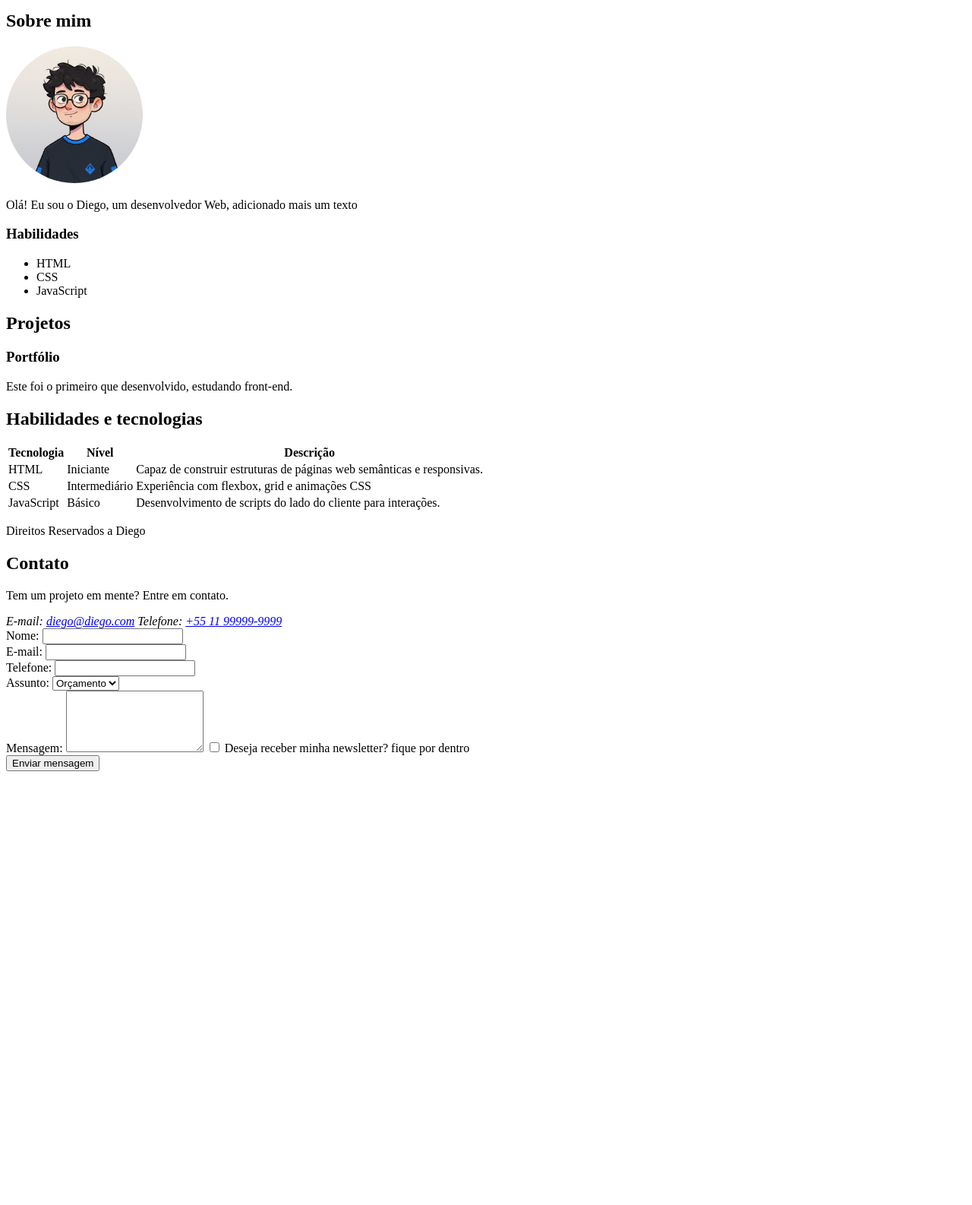
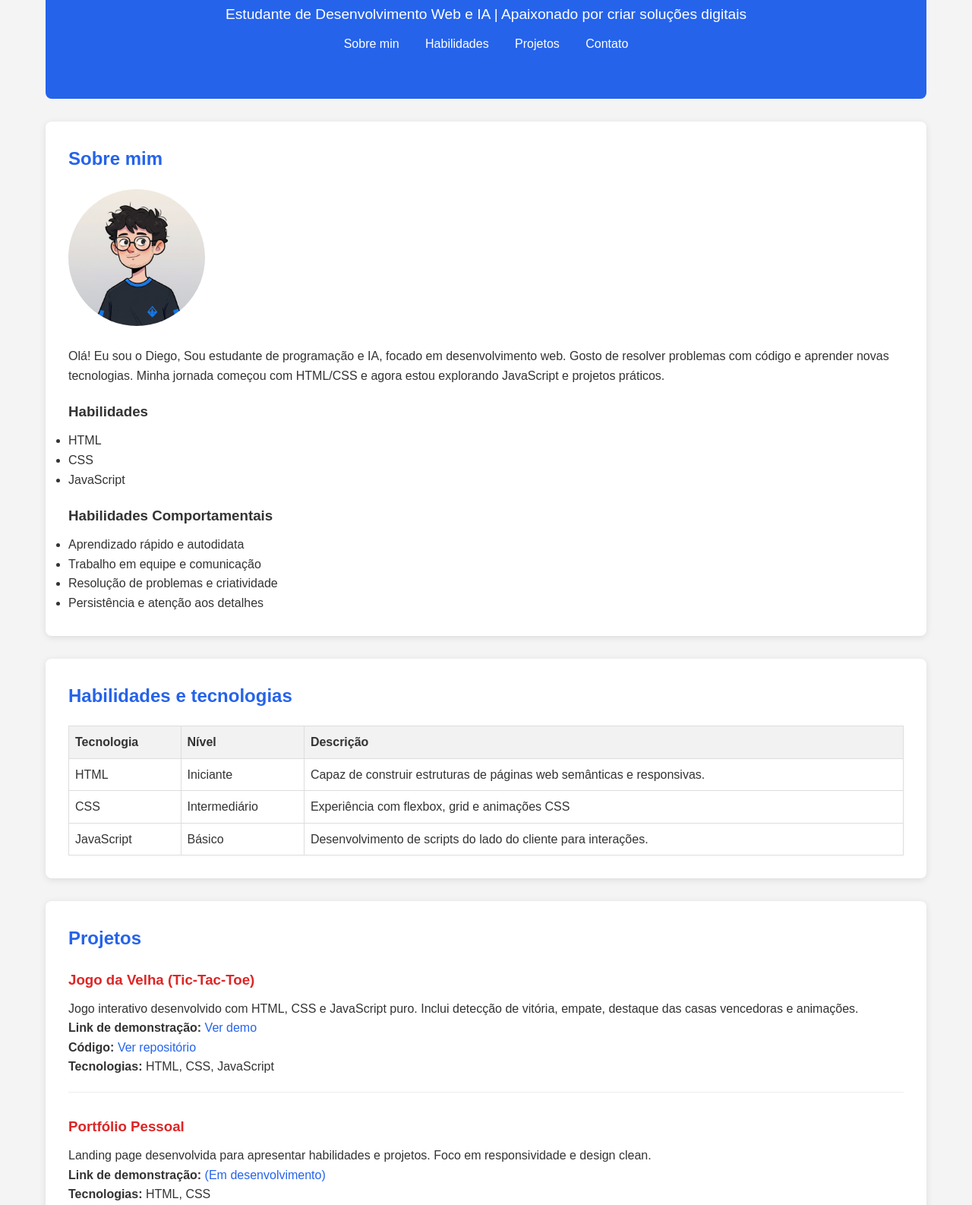
Before and after one commit to Diegocjc26/site, a plain HTML site: page index.html in a window 1280 px wide. Shown: the part 140-1726 px from the top of the page at 76% size. Before the commit the page ends 1163 px from the top, so only its background shows below. Drawn offline with Linux system fonts and the light colour scheme.

Commit message:
atualização do css e portifolio

```diff
--- a/index.html
+++ b/index.html
@@ -4,28 +4,22 @@
     <meta charset="UTF-8" />
     <meta name="viewport" content="width=device-width, initial-scale=1.0" />
     <title>Diego</title>
-
-    <style>
-      .foto-perfil {
-        width: 180px;
-        height: 180px;
-        object-fit: cover;
-        border-radius: 50%;
-      }
-    </style>
+    <link rel="stylesheet" href="style.css" />
   </head>
   <body>
     <header>
-      <h1>Diego</h1>
+      <h1>Diego Carneiro de Jesus</h1>
+      <p>
+        Estudante de Desenvolvimento Web e IA | Apaixonado por criar soluções
+        digitais
+      </p>
 
       <nav>
-        <!--  Seção de navegação do site -->
         <ul>
-          <!-- Lista não ordenada para links do nosso meenu -->
           <li><a href="#sobre">Sobre min</a></li>
+          <li><a href="#habilidades">Habilidades</a></li>
           <li><a href="#projetos">Projetos</a></li>
           <li><a href="#contato">Contato</a></li>
-          <!-- <li> Sobre min</li> -->
         </ul>
       </nav>
     </header>
@@ -42,7 +36,10 @@
 
       <article>
         <p>
-          Olá! Eu sou o Diego, um desenvolvedor Web, adicionado mais um texto
+          Olá! Eu sou o Diego, Sou estudante de programação e IA, focado em
+          desenvolvimento web. Gosto de resolver problemas com código e aprender
+          novas tecnologias. Minha jornada começou com HTML/CSS e agora estou
+          explorando JavaScript e projetos práticos.
         </p>
       </article>
 
@@ -55,17 +52,15 @@
           <li>JavaScript</li>
         </ul>
       </aside>
+      <h3>Habilidades Comportamentais</h3>
+      <ul>
+        <li>Aprendizado rápido e autodidata</li>
+        <li>Trabalho em equipe e comunicação</li>
+        <li>Resolução de problemas e criatividade</li>
+        <li>Persistência e atenção aos detalhes</li>
+      </ul>
     </section>
 
-    <section id="projetos">
-      <h2>Projetos</h2>
-
-      <article>
-        <h3>Portfólio</h3>
-
-        <p>Este foi o primeiro que desenvolvido, estudando front-end.</p>
-      </article>
-    </section>
     <section id="habilidades">
       <h2>Habilidades e tecnologias</h2>
       <table>
@@ -103,8 +98,53 @@
       </table>
     </section>
 
+    <section id="projetos">
+      <h2>Projetos</h2>
+
+      <article class="projeto">
+        <h3>Jogo da Velha (Tic-Tac-Toe)</h3>
+        <p>
+          Jogo interativo desenvolvido com HTML, CSS e JavaScript puro. Inclui
+          detecção de vitória, empate, destaque das casas vencedoras e
+          animações.
+        </p>
+        <p>
+          <strong>Link de demonstração:</strong>
+          <a href="https://diegocjc26.github.io/Jogo-da-velha/" target="_blank"
+            >Ver demo</a
+          >
+        </p>
+        <p>
+          <strong>Código:</strong>
+          <a
+            href="https://github.com/diegocjc26/Jogo-da-velha"
+            target="_blank"
+            rel="noopener"
+          >
+            Ver repositório
+          </a>
+        </p>
+        <p><strong>Tecnologias:</strong> HTML, CSS, JavaScript</p>
+      </article>
+
+      <article class="projeto">
+        <h3>Portfólio Pessoal</h3>
+        <p>
+          Landing page desenvolvida para apresentar habilidades e projetos. Foco
+          em responsividade e design clean.
+        </p>
+        <p>
+          <strong>Link de demonstração:</strong>
+          <a href="https://diegocjc26.github.io/site/" target="_blank"
+            >(Em desenvolvimento)</a
+          >
+        </p>
+        <p><strong>Tecnologias:</strong> HTML, CSS</p>
+      </article>
+    </section>
+
     <footer>
-      <p>Direitos Reservados a Diego</p>
+      <p>Direitos Reservados a Diegocjc26</p>
 
       <section id="contato">
         <h2>Contato</h2>
@@ -116,37 +156,47 @@
           <a href="tel:+5511999999999">+55 11 99999-9999</a>
         </address>
 
-        <form action="">
+        <form class="form-contato" action="">
+          <div class="campo">
             <label for="nome">Nome:</label>
-          <input type="text" id="nome" name="nome" required /> <br />
+            <input type="text" id="nome" name="nome" required />
+          </div>
 
+          <div class="campo">
             <label for="email">E-mail:</label>
-          <input type="email" id="email" name="email" required /> <br />
+            <input type="email" id="email" name="email" required />
+          </div>
 
+          <div class="campo">
             <label for="tel">Telefone:</label>
-          <input type="tel" id="tel" name="tel" /> <br />
+            <input type="tel" id="tel" name="tel" />
+          </div>
 
+          <div class="campo">
             <label for="assunto">Assunto:</label>
             <select name="assunto" id="assunto">
               <option value="orcamento">Orçamento</option>
               <option value="duvida">Dúvida</option>
               <option value="outro">Outro</option>
             </select>
+          </div>
 
-          <br />
+          <div class="campo">
             <label for="mensagem">Mensagem:</label>
             <textarea
               name="mensagem"
               id="mensagem"
-            cols="20"
               rows="5"
               required
             ></textarea>
+          </div>
+
+          <div class="linha">
             <input type="checkbox" id="inscricao" name="inscricao" />
             <label for="inscricao"
-            >Deseja receber minha newsletter? fique por dentro</label
+              >Deseja receber minha newsletter? Fique por dentro</label
             >
-          <br />
+          </div>
           <input type="submit" value="Enviar mensagem" />
         </form>
       </section>
--- /dev/null
+++ b/style.css
@@ -0,0 +1,215 @@
+/* Reset básico */
+* {
+  margin: 0;
+  padding: 0;
+  box-sizing: border-box;
+}
+
+body {
+  font-family: Arial, sans-serif;
+  line-height: 1.6;
+  color: #333;
+  background-color: #f4f4f4;
+  max-width: 1200px;
+  margin: 0 auto;
+  padding: 20px;
+}
+
+header {
+  text-align: center;
+  background-color: #2563eb;
+  color: white;
+  padding: 50px 20px;
+  border-radius: 8px;
+  margin-bottom: 30px;
+}
+
+header h1 {
+  font-size: 2.5em;
+  margin-bottom: 10px;
+}
+
+header p {
+  font-size: 1.2em;
+}
+
+nav ul {
+  list-style: none;
+  padding: 10px 0;
+}
+
+nav ul li {
+  display: inline;
+  margin: 0 15px;
+}
+
+nav a {
+  color: white;
+  text-decoration: none;
+}
+
+nav a:hover {
+  text-decoration: underline;
+}
+
+section {
+  background-color: white;
+  padding: 30px;
+  margin-bottom: 30px;
+  border-radius: 8px;
+  box-shadow: 0 2px 10px rgba(0, 0, 0, 0.1);
+}
+
+section h2 {
+  color: #2563eb;
+  margin-bottom: 20px;
+}
+
+section h3 {
+  margin-top: 20px;
+  margin-bottom: 10px;
+}
+
+.foto-perfil {
+  width: 180px;
+  height: 180px;
+  object-fit: cover;
+  border-radius: 50%;
+  margin-bottom: 20px;
+}
+
+/* Tabela */
+table {
+  width: 100%;
+  border-collapse: collapse;
+  margin-top: 20px;
+}
+
+th,
+td {
+  border: 1px solid #ddd;
+  padding: 8px;
+  text-align: left;
+}
+
+th {
+  background-color: #f2f2f2;
+}
+
+.projeto {
+  margin-bottom: 30px;
+  border-bottom: 1px solid #eee;
+  padding-bottom: 20px;
+}
+
+.projeto h3 {
+  color: #dc2626;
+}
+
+.projeto a {
+  color: #2563eb;
+  text-decoration: none;
+}
+
+.projeto a:hover {
+  text-decoration: underline;
+}
+
+footer {
+  text-align: center;
+  padding: 20px;
+  background-color: #333;
+  border-radius: 8px;
+}
+
+footer a {
+  color: #2563eb;
+}
+footer > p {
+  margin: 0 0 16px;
+  color: #ffff;
+}
+.form-contato {
+  max-width: 520px;
+  margin: 0 auto;
+}
+
+footer #contato {
+  background: #ffffff; /* branco */
+  color: #111827; /* texto escuro */
+  padding: 20px;
+  border-radius: 8px;
+}
+/* Labels e textos do formulário ficam escuros */
+footer #contato label,
+footer #contato p,
+footer #contato h2,
+footer #contato address {
+  color: #111827;
+}
+
+.campo {
+  display: grid;
+  grid-template-columns: 110px 1fr;
+  gap: 12px;
+  align-items: center;
+  margin-bottom: 14px;
+}
+
+.campo label {
+  font-weight: 600;
+}
+
+.campo input,
+.campo select,
+.campo textarea {
+  width: 100%;
+  padding: 10px 12px;
+  border: 1px solid #d1d5db;
+  border-radius: 8px;
+  font-size: 16px;
+}
+
+.campo textarea {
+  resize: vertical;
+  min-height: 110px;
+}
+
+.linha {
+  display: flex;
+  gap: 10px;
+  align-items: center;
+  margin: 12px 0 18px;
+}
+
+.form-contato button {
+  width: 100%;
+  padding: 12px;
+  border: none;
+  border-radius: 8px;
+  background: #2563eb;
+  color: #fff;
+  font-size: 16px;
+  cursor: pointer;
+}
+
+.form-contato input[type="submit"] {
+  width: 75%;
+  padding: 16px 18px;
+  font-size: 18px;
+  font-weight: 700;
+  border-radius: 10px;
+}
+/* Responsividade */
+@media (max-width: 768px) {
+  header h1 {
+    font-size: 2em;
+  }
+  section {
+    padding: 20px;
+  }
+  nav ul li {
+    display: block;
+    margin: 10px 0;
+  }
+}
```
Lines whose indentation alone changed are shown as unchanged.
